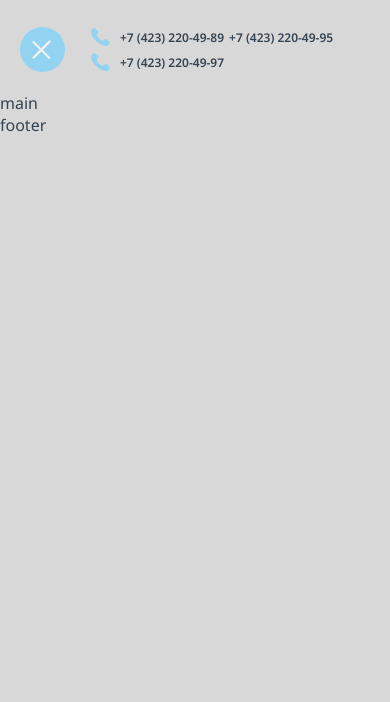
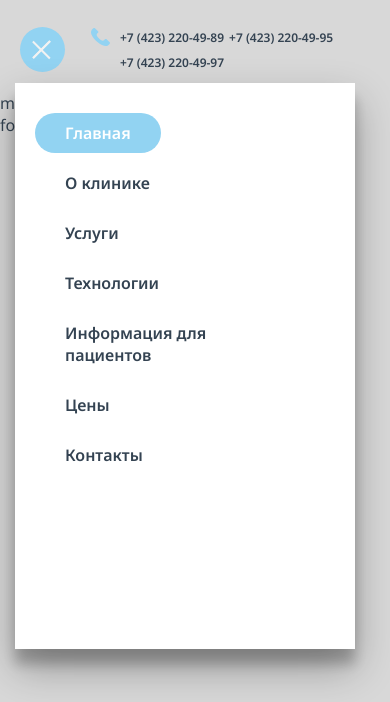
Before and after one commit to blessMe-Padre/dentallux, a plain HTML site: page index.html in a window 390 px wide. Both pictures are taken after a click on the element 42 px from the left and 189 px from the top of the page. Shown: the part 142-844 px from the top of the page. Drawn offline with Linux system fonts and the light colour scheme.

Commit message:
feat: добавляет стили

```diff
--- a/index.html
+++ b/index.html
@@ -37,7 +37,7 @@
                         <a href="tel:+74232204995">+7 (423) 220-49-95</a>
                     </div>
                     <div class="header__link-wrapper">
-                        <img src="icons/phone-icon.svg" width="20" height="20" alt="phone">
+                        <img class="header__link-img-2" src="icons/phone-icon.svg" width="20" height="20" alt="phone">
                         <a href="tel:+74232204997">+7 (423) 220-49-97</a>
                     </div>
                 </div>
@@ -58,6 +58,37 @@
                         слабовидящих</a>
                 </div>
             </div>
+
+            <nav class="header-nav">
+                <ul>
+                    <li class="is-active">
+                        <a href="#">Главная</a>
+                    </li>
+                    <li>
+                        <a href="#">О клинике</a>
+                    </li>
+                    <li>
+                        <a href="#">Услуги</a>
+                    </li>
+                    <li>
+                        <a href="#">Технологии</a>
+
+                        <ul class="sub-menu">
+                            <li> <a href="#">ссылка 2</a></li>
+                            <li> <a href="#">ссылка 2</a></li>
+                        </ul>
+                    </li>
+                    <li>
+                        <a href="#">Информация для пациентов</a>
+                    </li>
+                    <li>
+                        <a href="#">Цены</a>
+                    </li>
+                    <li>
+                        <a href="#">Контакты</a>
+                    </li>
+                </ul>
+            </nav>
         </div>
     </header>
     <main>
--- a/main.js
+++ b/main.js
@@ -1,6 +1,8 @@
 document.addEventListener('DOMContentLoaded', function () {
-    var target = document.querySelector('.burger-icon');
-    var isClosed = true;
+    const target = document.querySelector('.burger-icon');
+    const headerNav = document.querySelector(".header-nav");
+
+    let isClosed = true;
 
     target.addEventListener('click', function () {
         burgerTime();
@@ -10,10 +12,12 @@ document.addEventListener('DOMContentLoaded', function () {
         if (isClosed) {
             target.classList.remove('open-burger');
             target.classList.add('closed-burger');
+            headerNav.classList.add('is-active');
             isClosed = false;
         } else {
             target.classList.remove('closed-burger');
             target.classList.add('open-burger');
+            headerNav.classList.remove('is-active');
             isClosed = true;
         }
     }
--- a/style.css
+++ b/style.css
@@ -204,6 +204,10 @@ body {
 
     .header__link-img {
         display: none;
+    }
+
+    .header__link-img-2 {
+        opacity: 0;
     }
 }
 
@@ -420,3 +424,139 @@ body {
 
 
 /* / Бургер */
+
+/* Навигация */
+
+.header-nav {
+    position: relative;
+    margin-top: 20px
+}
+
+.header-nav a {
+    text-decoration: none;
+    font-weight: 500;
+    font-size: 16px;
+    color: #344352;
+}
+
+.header-nav>ul {
+    display: flex;
+    flex-wrap: wrap;
+    align-items: center;
+    justify-items: center;
+    list-style: none;
+    margin: 0 30px 10px 0;
+    padding: 0;
+}
+
+.header-nav li {
+    position: relative;
+    border-radius: 30px;
+    padding: 9px 30px;
+}
+
+.header-nav li.is-active {
+    background: #92d3f2;
+}
+
+.header-nav li.is-active a {
+    color: #ffffff;
+}
+
+.header-nav .sub-menu li {
+    margin-left: 10px
+}
+
+.header-nav .sub-menu {
+    gap: 0
+}
+
+.header-nav a {
+    display: block;
+    font-weight: 600
+}
+
+.sub-menu {
+    margin: 0;
+    padding: 0;
+    list-style: none;
+    position: absolute;
+    top: 100%;
+    left: 0;
+    width: 200px;
+    z-index: 5;
+    -webkit-transform-origin: 0 0;
+    -ms-transform-origin: 0 0;
+    transform-origin: 0 0;
+    -webkit-transform: rotateX(-90deg);
+    transform: rotateX(-90deg);
+    -webkit-transition: all .3s ease;
+    -o-transition: all .3s ease;
+    transition: all .3s ease;
+    opacity: 0;
+    visibility: hidden;
+}
+
+.sub-menu li {
+    position: relative;
+}
+
+.sub-menu .sub-menu {
+    position: absolute;
+    top: 0;
+    left: 100%;
+    -webkit-transition: all .3s ease;
+    -o-transition: all .3s ease;
+    transition: all .3s ease
+}
+
+.header-nav li:hover>.sub-menu {
+    -webkit-transform: rotateX(0);
+    transform: rotateX(0);
+    opacity: 1;
+    visibility: visible;
+    background-color: #fff;
+    color: #000
+}
+
+
+@media (max-width: 1023px) {
+    .header-nav {
+        position: absolute;
+        top: 10px;
+        left: 15px;
+        background-color: #fff;
+        box-shadow: rgba(0, 0, 0, .3) 0px 19px 38px, rgba(0, 0, 0, .22) 0px 15px 12px;
+        max-width: 300px;
+        height: 60vh;
+        overflow: auto;
+        z-index: 1;
+
+        margin-top: 140px;
+        padding: 30px 20px;
+
+        opacity: 0;
+        visibility: hidden;
+
+        transition: all 0.3s ease;
+    }
+
+    .header-nav.is-active {
+        opacity: 1;
+        visibility: visible;
+    }
+
+    .header-nav ul {
+        flex-direction: column;
+        align-items: flex-start;
+        gap: 10px;
+    }
+
+    @media (max-width: 767px) {
+        .header-nav {
+            top: 85px;
+        }
+    }
+}
+
+/* /Навигация */
```
